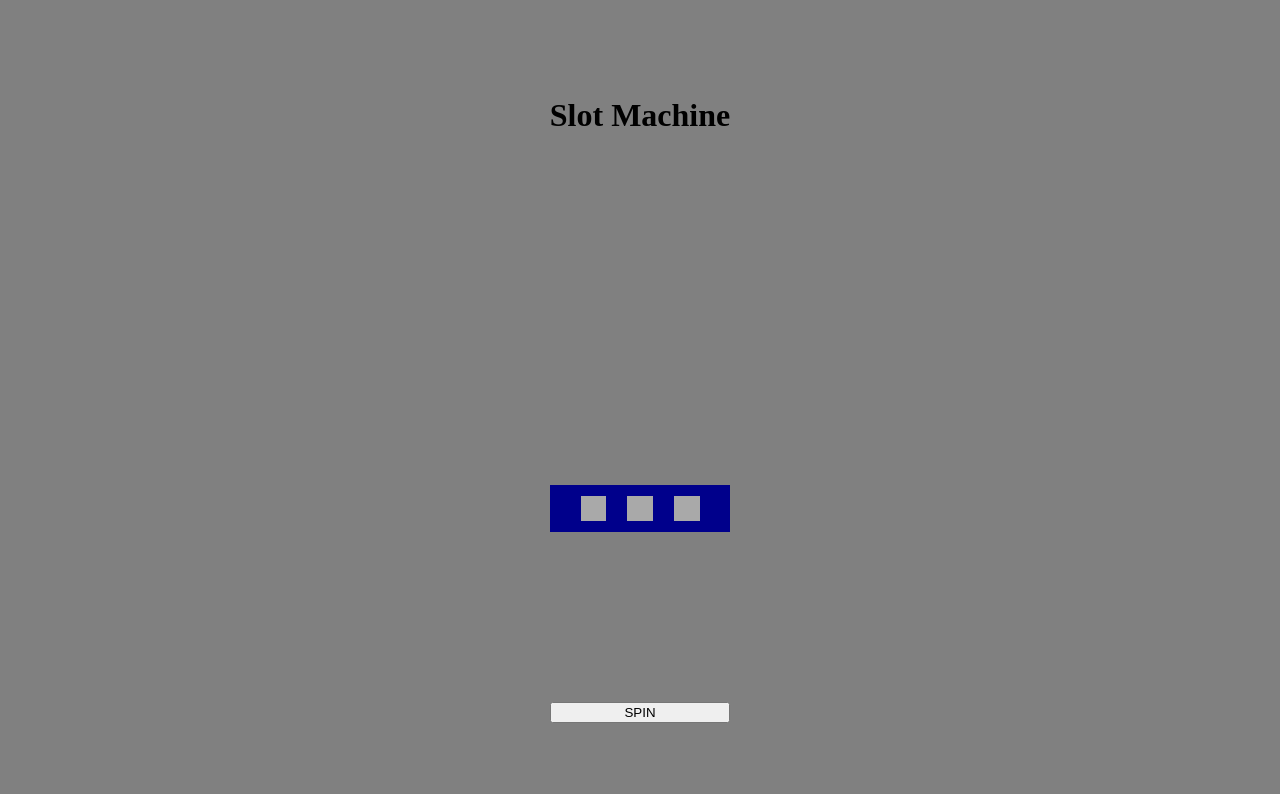
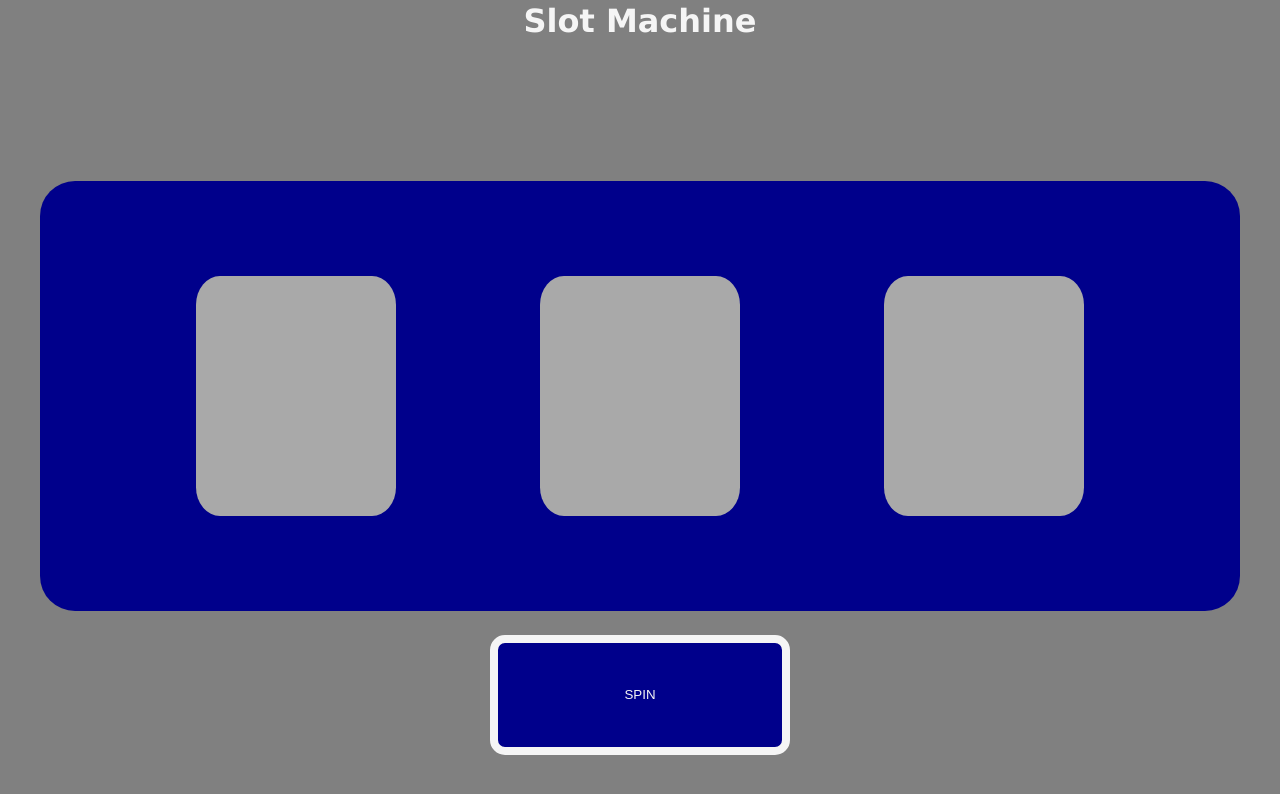
Before and after one commit to tworem23/slot-machine, a plain HTML site: page index.html in a window 1280 px wide. Drawn offline with Linux system fonts and the light colour scheme.

Commit message:
styling update

```diff
--- a/styles.css
+++ b/styles.css
@@ -6,21 +6,24 @@ body {
     display: grid;
     flex-direction: column;
     justify-content: center;
-    align-items: center;
     height: 100vh;
+    margin: 0;
+    font-family: 'Lucida Sans', 'Lucida Sans Regular', 'Lucida Grande', 'Lucida Sans Unicode', Geneva, Verdana, sans-serif;
     background-color: grey;
+    color: whitesmoke;
 }
 
 h1 {
     text-align: center;
     margin-bottom: 2%;
-    margin-top: 2%;
+    margin-top: 0.2%;
 }
 
 h4 {
     text-align: center;
     margin-bottom: 2%;
-    margin-top: 2%;
+    margin-top: 0.2%;
+    font-size: x-large;
 }
 
 section {
@@ -29,10 +32,29 @@ section {
     justify-content: center;
     align-items: center;
     background-color: darkblue;
+    border-radius: 35px;
+    width: 150vh;
+
 }
 
 div {
     background-color: darkgrey;
+    height: 30vh;
+    width: 25vh;
     margin: 6%;
     padding: 7%;
+    border-radius: 12%;
+    text-align: center;
+    font-size: x-large;
 }
+
+button {
+    margin-left: 37.5%;
+    margin-top: 2%;
+    height: 15vh;
+    width: 25%;
+    background-color: darkblue;
+    border: 1vmin solid whitesmoke;
+    border-radius: 15px;
+    color: whitesmoke;
+}
```
